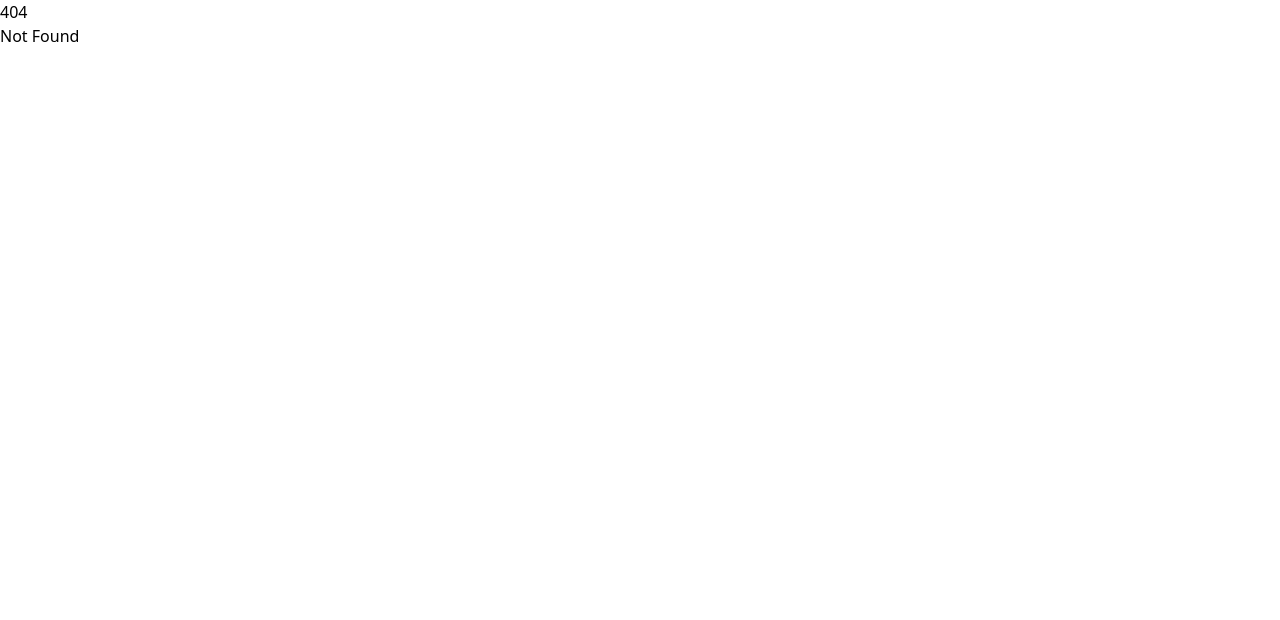
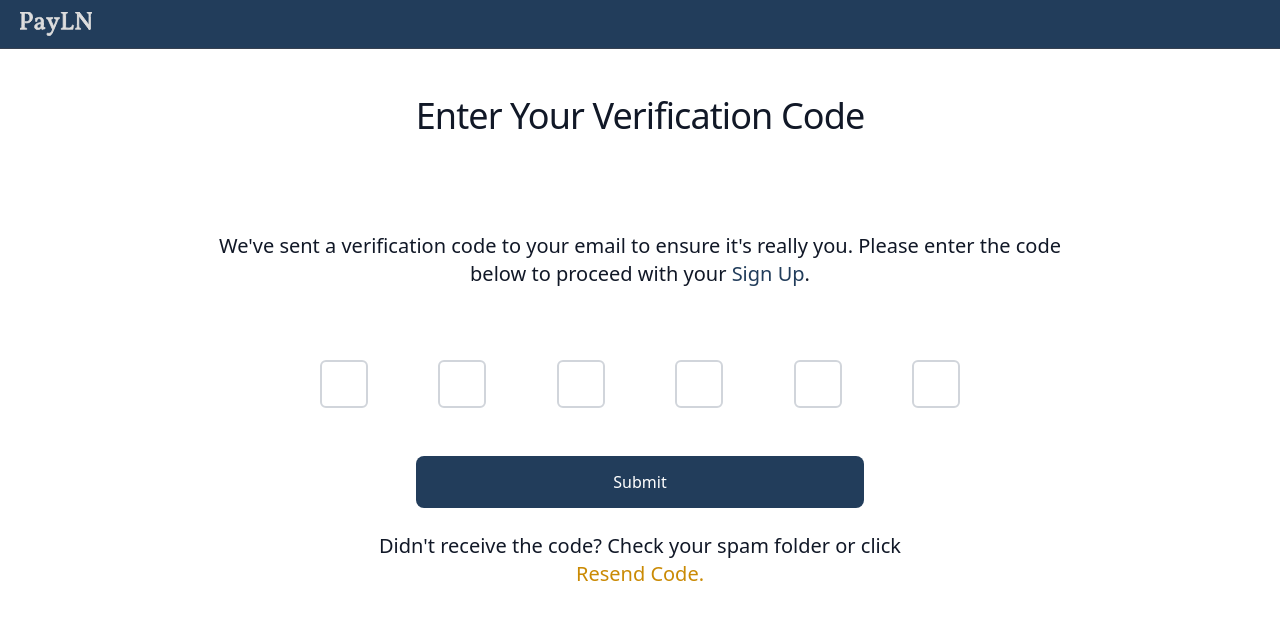
Before and after one commit to Payln/PayLn, a SvelteKit app: page /verification in a window 1280 px wide. Before the commit this address had no page. Shown: the top 620 px of the page. Built offline with nearby package versions, Linux system fonts and the light colour scheme.

Commit message:
Major UI changes: verification page, and minor edits to UI.

```diff
--- a/src/routes/+page.svelte
+++ b/src/routes/+page.svelte
@@ -1,5 +1,5 @@
 <script>
-	import Login from './Login/+page.svelte';
+	import Login from './login/+page.svelte';
 </script>
 
 <svelte:head>
--- a/src/routes/Dashboard/+layout.svelte
+++ b/src/routes/dashboard/+layout.svelte
@@ -100,8 +100,8 @@
 		<ul class="space-y-2 font-medium">
 			<li>
 				<a
-					href="#"
-					class="flex items-center p-2 text-[#000] rounded-lg dark:text-white hover:bg-gray-100 dark:hover:bg-gray-700 group"
+					href="/dashboard"
+					class="flex bg-gray-400 items-center p-2 text-[#000] rounded-lg dark:text-white hover:bg-gray-500 dark:hover:bg-gray-700 group"
 				>
 					<i class="fa-solid fa-house-user" />
 					<span class="ml-3">Dashboard</span>
@@ -109,8 +109,8 @@
 			</li>
 			<li>
 				<a
-					href="#"
-					class="flex items-center p-2 text-[#000] rounded-lg dark:text-white hover:bg-gray-100 dark:hover:bg-gray-700 group"
+					href="/"
+					class="flex items-center p-2 text-[#000] rounded-lg dark:text-white hover:bg-gray-200 dark:hover:bg-gray-700 group"
 				>
 					<i class="fa-solid fa-right-from-bracket" />
 					<span class="flex-1 ml-3 whitespace-nowrap">Sign Out</span>
--- a/src/routes/Login/+page.svelte
+++ b/src/routes/login/+page.svelte
@@ -86,7 +86,7 @@
 					>Login to your account</button
 				>
 				<div class="text-sm font-medium text-gray-900ha">
-					Not registered? <a href="Signup" class="text-[#223d5b] hover:underline">Create account</a>
+					Not registered? <a href="signup" class="text-[#223d5b] hover:underline">Create account</a>
 				</div>
 			</form>
 		</div>
--- a/src/routes/Signup/+page.svelte
+++ b/src/routes/signup/+page.svelte
@@ -49,14 +49,6 @@
 	];
 
 	const formField2 = [
-		// {
-		// 	label: 'Address',
-		// 	type: 'text',
-		// 	name: 'Address',
-		// 	id: 'floating_Address',
-		// 	placeholder: '',
-		// 	required: true
-		// },
 		{
 			label: 'Website URL',
 			type: 'text',
@@ -157,7 +149,7 @@
 							<!-- End Password Visibility Icon -->
 						{:else}
 							<input
-								type={pass_Type}
+								type={field.type}
 								name={field.name}
 								id={field.id}
 								class="block py-2.5 px-0 w-full text-sm text-gray-900 bg-transparent border-0 border-b-2 border-gray-300 appearance-none focus:outline-none focus:ring-0 focus:border-blue-600 peer"
@@ -250,7 +242,7 @@
 					<button
 						type="submit"
 						class="text-white bg-[#223d5b] hover:bg-blue-800 focus:ring-4 focus:outline-none focus:ring-blue-300 font-medium rounded-lg text-sm w-auto px-5 py-2.5 text-center"
-						><a href="/Dashboard">Submit</a></button
+						><a href="dashboard">Submit</a></button
 					>
 					<button
 						type="button"
--- /dev/null
+++ b/src/routes/verification/+layout.svelte
@@ -0,0 +1,18 @@
+<script>
+	import PaylnSvg from '$lib/PaylnSVG.svelte';
+</script>
+
+<nav class="fixed top-0 z-50 w-full bg-[#223d5b] border-b border-gray-700">
+	<div class="px-3 py-3 lg:px-5 lg:pl-3">
+		<div class="flex items-center justify-between">
+			<div class="flex items-center justify-start">
+				<a href="/" class="flex ml-2 md:mr-24">
+					<div class="w-[4.5rem] mx-auto">
+						<PaylnSvg />
+					</div>
+				</a>
+			</div>
+		</div>
+	</div>
+</nav>
+<slot />
--- /dev/null
+++ b/src/routes/verification/+page.svelte
@@ -0,0 +1,53 @@
+<script>
+	// @ts-nocheck
+
+	/**
+	 * @param {Event & { target: HTMLTextAreaElement }} event
+	 */
+	function validateInput(event) {
+		const input = event.target.value;
+
+		if (input.length > 1 || isNaN(input)) {
+			event.target.value = '';
+		}
+	}
+</script>
+
+<h3
+	class="my-24 text-2xl md:text-3xl lg:text-4xl mx-12 text-center font-medium leading-none tracking-tight text-gray-900 dark:text-white capitalize"
+>
+	Enter your verification code
+</h3>
+<p class="mb-6 mx-6 text-center text-xl font-normal text-gray-900 lg:text-xl sm:px-16 xl:px-48">
+	We've sent a verification code to your email to ensure it's really you. Please enter the code
+	below to proceed with your <span class="text-[#223d5b]">Sign Up</span>.
+</p>
+
+<div class="flex flex-row justify-between mx-10 sm:mx-[25%] py-12">
+	{#each Array.from({ length: 6 }) as item}
+		<div
+			class="focus-within:ring-blue-500 rounded-md focus-within:border-blue-500 box-border h-12 w-12 p-2 border-2 border-gray-300"
+		>
+			<textarea
+				id="number"
+				rows="1"
+				on:input={validateInput}
+				class="block w-full h-full text-center text-lg font-medium text-gray-900 bg-transparent resize-none outline-none"
+			/>
+		</div>
+	{/each}
+</div>
+<div class="w-2/3 max-w-md mx-auto">
+	<button
+		type="button"
+		class="px-6 w-full py-3.5 text-base font-medium text-white bg-[#223d5b] hover:bg-[#335c8b] focus:ring-4 focus:outline-none focus:ring-blue-300 rounded-lg text-center"
+		>Submit</button
+	>
+</div>
+
+<p class="mt-6 mx-6 text-center text-xl font-normal text-gray-900 lg:text-xl sm:px-16 xl:px-48">
+	Didn't receive the code? Check your spam folder or click
+</p>
+<p class=" text-yellow-600 mx-6 text-center text-xl font-normal lg:text-xl sm:px-16 xl:px-48">
+	Resend Code.
+</p>
```
Also changed, not shown: src/routes/dashboard/+page.svelte (renamed from src/routes/Dashboard/+page.svelte).
